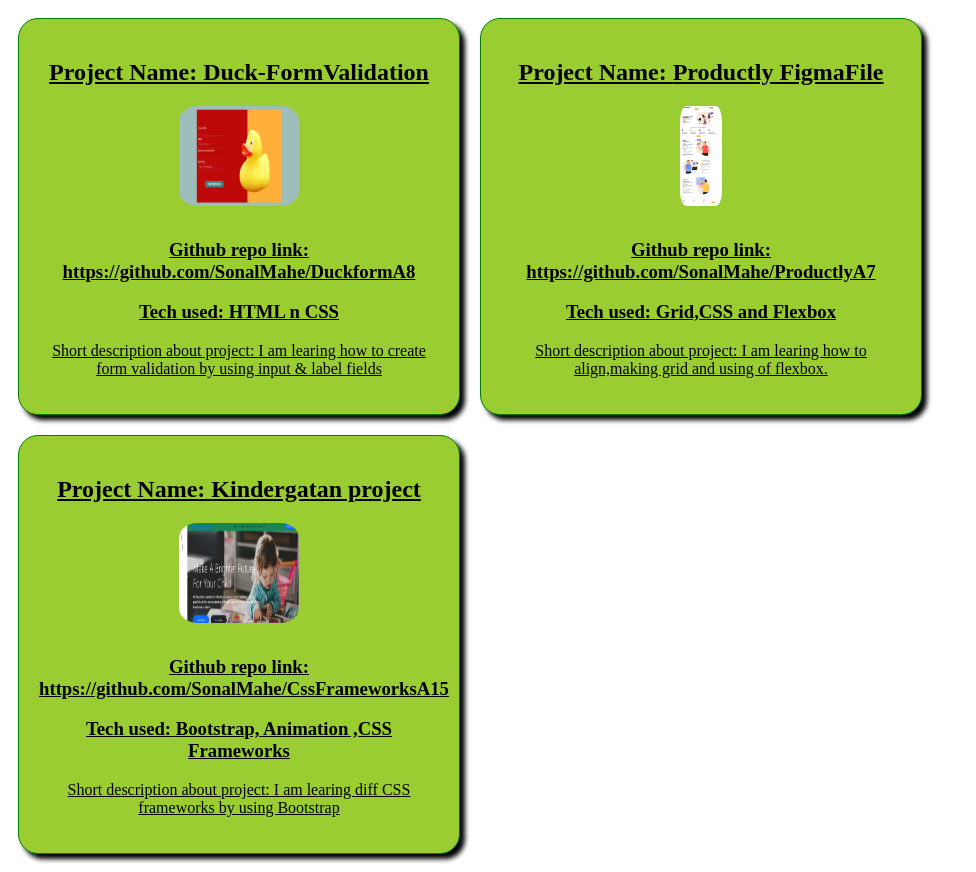
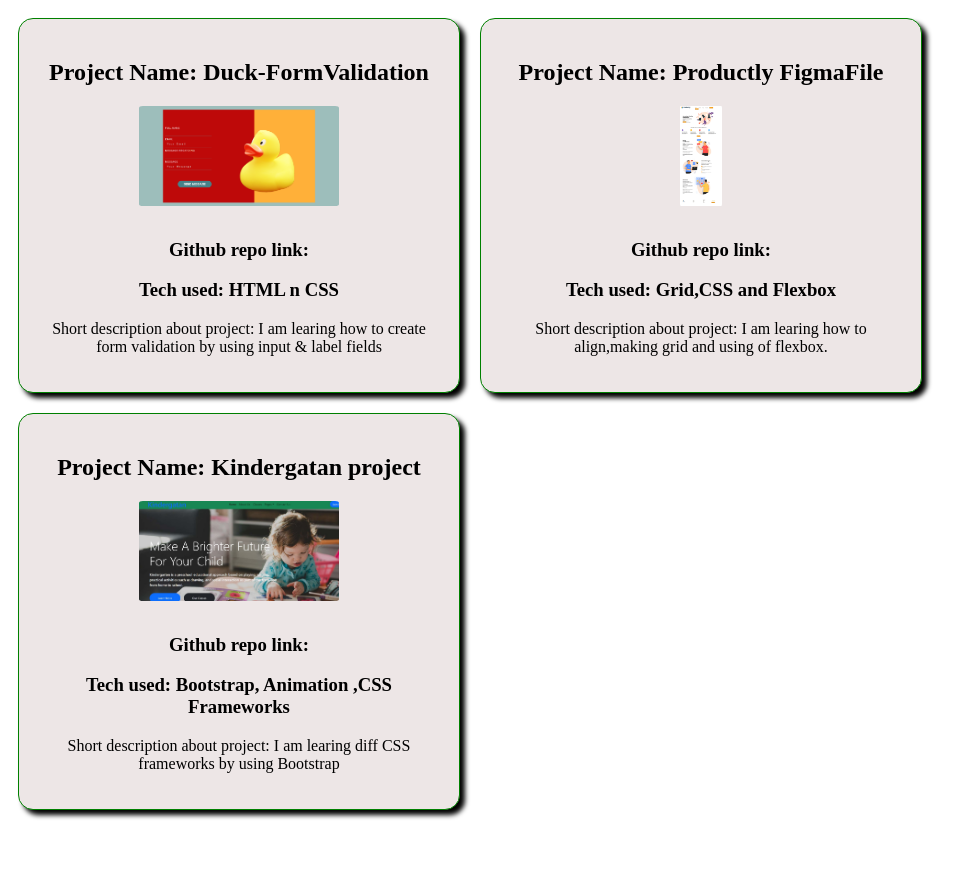
Before and after one commit to SonalMahe/my-firstReact-app, a React (Vite) app: page / in a window 1280 px wide. Shown: the whole page, without its empty margins (0-976 px from the left). After the commit the page ends 828 px from the top, so only its background shows below. Built offline with nearby package versions, Linux system fonts and the light colour scheme.

Commit message:
tried to make repo link into angular tag

```diff
--- a/src/App.jsx
+++ b/src/App.jsx
@@ -1,7 +1,7 @@
 import Project from "../src/component/Project.jsx";
 function App() {
     return (
-        <div>
+        <>
             <Project
                 projectName="Duck-FormValidation"
                 projectImg="../src/assets/image2.png"
@@ -21,9 +21,9 @@ function App() {
                 projectImg="../src/assets/capture.JPG"
                 githubRepo="https://github.com/SonalMahe/CssFrameworksA15"
                 tech="Bootstrap, Animation ,CSS Frameworks"
-                shortDesc="I am learing  diff CSS frameworks by using Bootstrap"></Project>
+                shortDesc="I am learing diff CSS frameworks by using Bootstrap"></Project>
 
-        </div>
+        </>
     )
 }
 export default App
--- a/src/component/Project.css
+++ b/src/component/Project.css
@@ -1,21 +1,26 @@
 .Profile{
     border: 1px solid green;
-    border-radius: 20px;
+    border-radius: 15px;
     box-shadow: 5px 5px 5px black;
     padding: 20px;
     margin: 10px;
     text-align: center;
     max-width: 400px;
     display: inline-block;
-    background-color: yellowgreen;
-    text-decoration: underline;
+    background-color:rgb(237, 230, 230);
     font-size: 1rem;
 }
 
 .img{
-    max-width: 30%;
+    max-width: 50%;
     height: 100px;
-    border-radius: 15%;
+    border-radius: 2%;
     margin-bottom:  10px;
+    object-fit: cover;
 
 }
+.link{
+    color: blue;
+    text-decoration: underline;
+    cursor: pointer;
+}
--- a/src/component/Project.jsx
+++ b/src/component/Project.jsx
@@ -6,7 +6,10 @@ function Projects(props) {
         <div className="Profile">
           <h2>Project Name: {props.projectName} </h2>
           <img className="img" src={props.projectImg}></img>
-          <h3>Github repo link: {props.githubRepo} </h3>
+        <div className="repoLink">
+            <h3>Github repo link: </h3>
+              <a href= {props.githubRepo}></a>
+        </div>
           <h3>Tech used: {props.tech} </h3>
           <p>Short description about project: {props.shortDesc}</p>
         </div>
```
